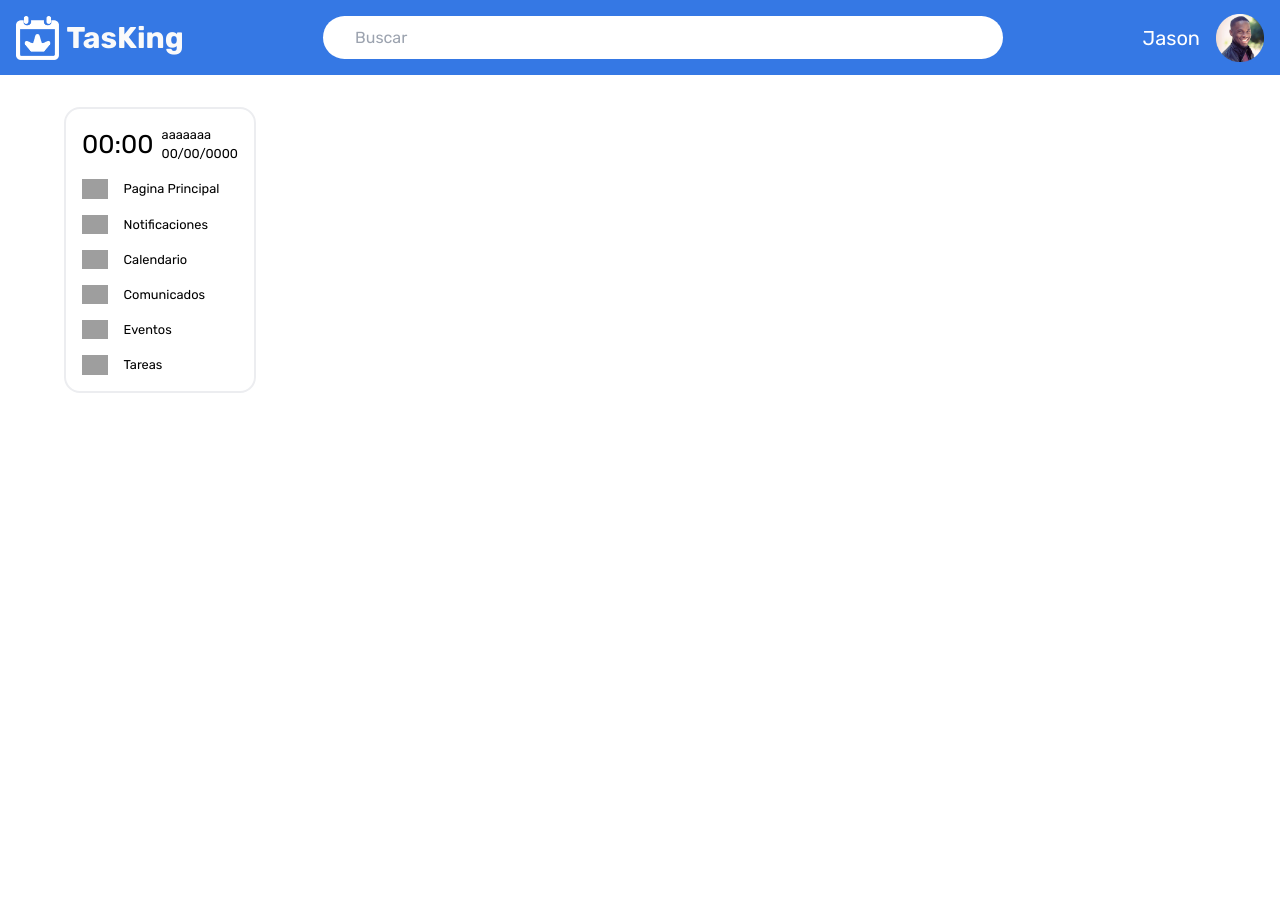
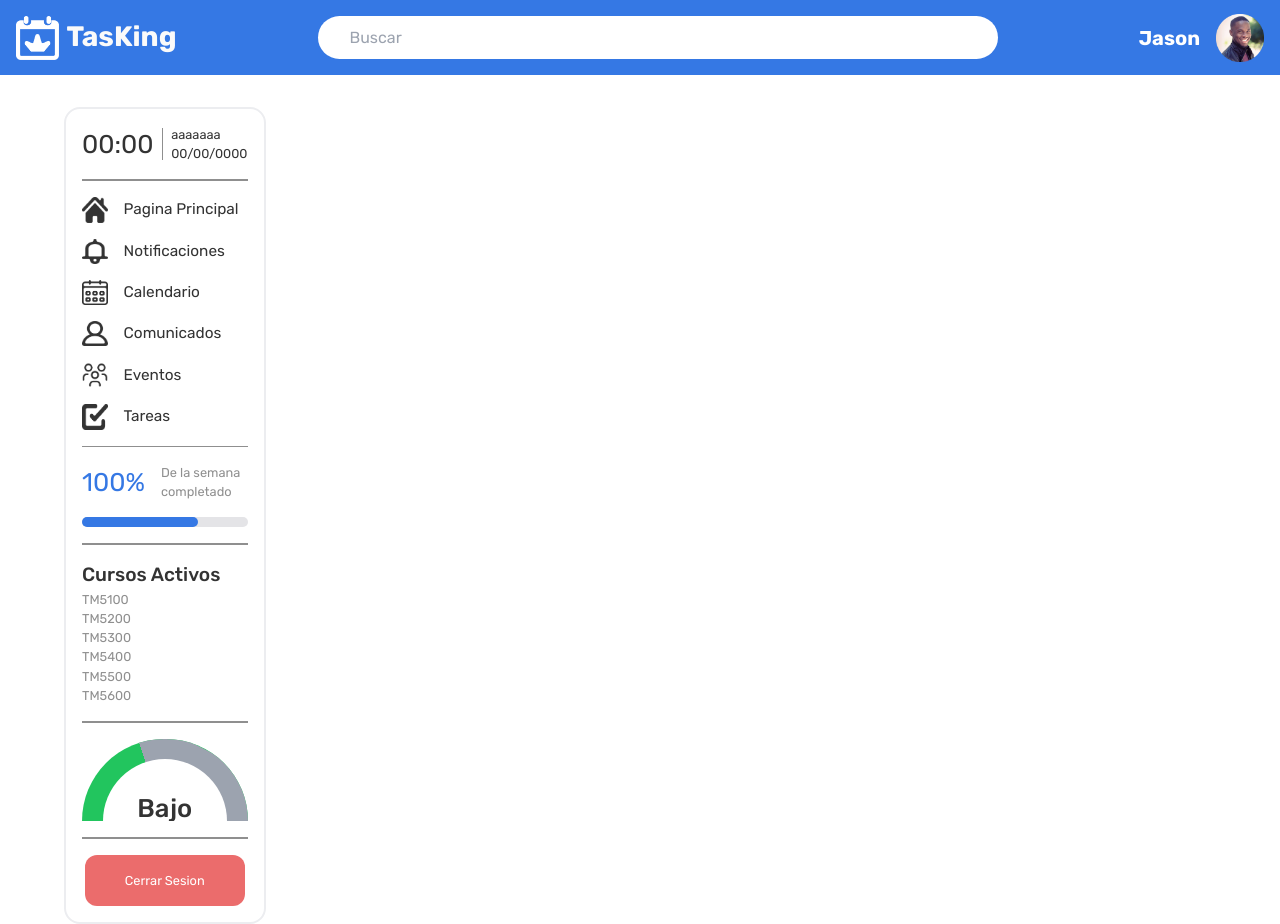
Before and after one commit to Jeranguz/Proyecto_interactivas2, a React (Vite) app in the folder tasKing/: page / in a window 1280 px wide. Before the commit the page ends 800 px from the top, so only its background shows below. Built offline with nearby package versions, Linux system fonts and the light colour scheme; grey boxes are pictures that could not be loaded.

Commit message:
Nav sidebar terminada

```diff
--- a/tasKing/src/components/Nav.jsx
+++ b/tasKing/src/components/Nav.jsx
@@ -4,10 +4,10 @@ import Profile from '../assets/imgs/profile.png';
 export function Nav() {
     return (
         <nav className="bg-primary flex justify-between h-[4.688rem] p-4 gap-4">
-            <h1 className='flex items-center gap-2 text-3xl text-neutral-50 font-bold'><img className="h-11" src={Logo} alt="logo"/>TasKing</h1>
+            <h1 className='flex items-center gap-2 text-[clamp(1.5rem,_2.2vw,_1.875rem)] text-neutral-50 font-bold'><img className="h-11" src={Logo} alt="logo"/>TasKing</h1>
             <input className="bg-elements rounded-full w-[54.5%] flex items-center pl-8" placeholder="Buscar" type="text"/>
             <a className="flex gap-4 items-center" href="#">
-                <p className="text-elements text-xl">Jason</p>
+                <p className="text-elements text-xl font-bold">Jason</p>
                 <img className="w-12" src={Profile} alt="Profile picture"/>
             </a>
         </nav>
--- a/tasKing/src/components/SideBar.jsx
+++ b/tasKing/src/components/SideBar.jsx
@@ -1,34 +1,89 @@
 import '../index.css';
 
+import PaginaPrincipal from '../assets/imgs/principal.png'
+import Notificaciones from '../assets/imgs/notificaciones.png'
+import Calendario from '../assets/imgs/calendar.png'
+import Comunicados from '../assets/imgs/comunicados.png'
+import Eventos from '../assets/imgs/eventos.png'
+import Tareas from '../assets/imgs/tareas.png'
+
 const options = [
-    {'name': 'Pagina Principal', 'img': '"../assets/imgs/principal.png"'},
-    {'name': 'Notificaciones', 'img': '"../assets/imgs/notificaciones.png"'},
-    {'name': 'Calendario', 'img': '"../assets/imgs/calendario.png"'},
-    {'name': 'Comunicados', 'img': '"../assets/imgs/comunicados.png"'},
-    {'name': 'Eventos', 'img': '"../assets/imgs/eventos.png"'},
-    {'name': 'Tareas', 'img': '"../assets/imgs/tareas.png"'},
+    { 'name': 'Pagina Principal', 'img': PaginaPrincipal },
+    { 'name': 'Notificaciones', 'img': Notificaciones },
+    { 'name': 'Calendario', 'img': Calendario },
+    { 'name': 'Comunicados', 'img': Comunicados },
+    { 'name': 'Eventos', 'img': Eventos },
+    { 'name': 'Tareas', 'img': Tareas },
 ];
-export function SideBar (){
-    return(
+
+const cursos = [
+    { name: 'Diseño de aplicaciones interactivas', sigla: 'TM5100' },
+    { name: 'Diseño de aplicaciones interactivas', sigla: 'TM5200' },
+    { name: 'Diseño de aplicaciones interactivas', sigla: 'TM5300' },
+    { name: 'Diseño de aplicaciones interactivas', sigla: 'TM5400' },
+    { name: 'Diseño de aplicaciones interactivas', sigla: 'TM5500' },
+    { name: 'Diseño de aplicaciones interactivas', sigla: 'TM5600' },
+];
+export function SideBar() {
+    return (
         <div className="bg-elements col-start-1 col-end-2 m-auto border-solid border-2 border-borderColor p-4 rounded-2xl w-full">
-        <div className="flex items-center gap-2">
+            <div className="flex items-center gap-2">
                 <h1 id="hour" className="text-[clamp(1rem,_2vw_,2.25rem)]">00:00</h1>
+                <div className='w-[0.100rem] h-8 bg-textSecondary'></div>
                 <div>
                     <h2 id="day" className="text-[clamp(.5rem,_1vw,_1.125rem)]">aaaaaaa</h2>
                     <h2 id="date" className="text-[clamp(.5rem,_1vw,_1.125rem)]">00/00/0000</h2>
                 </div>
             </div>
+            <div className='w-full h-[0.100rem] bg-textSecondary mt-4'></div>
             <div>
-                {options.map(option =>{
+                {options.map(option => {
                     console.log(option.img)
                     return (
                         <a className="flex items-center gap-4 mt-4" href="#">
-                        <img className="w-[2vw]" src='../assets/imgs/profile.png' alt="img"/>
-                        <h2 className="text-[clamp(.5rem,_1vw,_1.125rem)]">{option.name}</h2>
-                    </a>
+                            <img className="w-[2vw]" src={option.img} alt="img" />
+                            <h2 className="text-[clamp(.7rem,_1.2vw,_1.125rem)]">{option.name}</h2>
+                        </a>
                     )
                 })}
             </div>
-    </div>
+            <div className='w-full h-[0.100rem] bg-textSecondary mt-4'></div>
+            <div>
+                <div className="flex items-center gap-4 mt-4">
+                    <h1 className="text-[clamp(1rem,2vw,2.25rem)] text-primary">100%</h1>
+                    <div>
+                        <h2 className="text-[clamp(.5rem,_1vw,_1.125rem)] text-textSecondary">De la semana completado</h2>
+                    </div>
+                </div>
+                <div className="w-full bg-zinc-200 dark:bg-textSecondary rounded-full h-2.5 mt-4">
+                    <div className="bg-primary h-2.5 rounded-full w-[70%]"></div>
+                </div>
+            </div>
+            <div className='w-full h-[0.100rem] bg-textSecondary mt-4'></div>
+            <div className='mt-4'>
+                <h2 className='text-[clamp(.7rem,_1.5vw,_1.5rem)] font-medium'>Cursos Activos</h2>
+                {cursos.map(curso => {
+                    return (
+                        <p className='text-textSecondary text-[clamp(.5rem,_1vw,_1.2rem)] hover:text-primary'>{curso.sigla}</p>
+                    )
+                })}
+            </div>
+            <div className='w-full h-[0.100rem] bg-textSecondary mt-4'></div>
+
+            <div className='mt-4'>
+                <div className="relative flex aspect-[2] items-center justify-center overflow-hidden rounded-t-full bg-green-500">
+                    <div className="absolute top-0 aspect-square w-full rotate-[calc(72deg-45deg)] bg-gradient-to-tr from-transparent from-50% to-gray-400 to-50% transition-transform duration-500"></div>
+                    <div className="absolute top-1/4 flex aspect-square w-3/4 justify-center rounded-full bg-white"></div>
+                    <div className="absolute bottom-0 w-full truncate text-center text-[20vmax] leading-none">
+                        <h1 className="text-[clamp(.5rem,_2vw,_2rem)] font-medium">Bajo</h1>
+                    </div>
+                </div>
+            </div>
+            <div className='w-full h-[0.100rem] bg-textSecondary mt-4'></div>
+            <div className='flex justify-center mt-4 '>
+                <button className='text-[clamp(.7rem,_1vw,_1.25rem)] py-4 px-10 bg-[#e43535b9] rounded-xl text-white'>Cerrar Sesion</button>
+            </div>
+
+        </div>
     );
 }
--- a/tasKing/src/index.css
+++ b/tasKing/src/index.css
@@ -4,4 +4,5 @@
 
 html{
   @apply font-rubik;
+  @apply text-textPrimary
 }
--- a/tasKing/tailwind.config.js
+++ b/tasKing/tailwind.config.js
@@ -11,9 +11,10 @@ export default {
         'secondary' : '#156064',
         'backgroundColor': '#F9FAFB',
         'elements' : '#FFFFFF',
-        'textPrimary' : '#313030',
-        'textoSecondary' : '#8F8F8F',
+        'textPrimary' : '#333333',
+        'textSecondary' : '#8F8F8F',
         'borderColor' : '#ECEDF0',
+        'red77' : '#E43535'
       },
       fontFamily: {
        'rubik': ['Rubik','sans-serif'],
```
